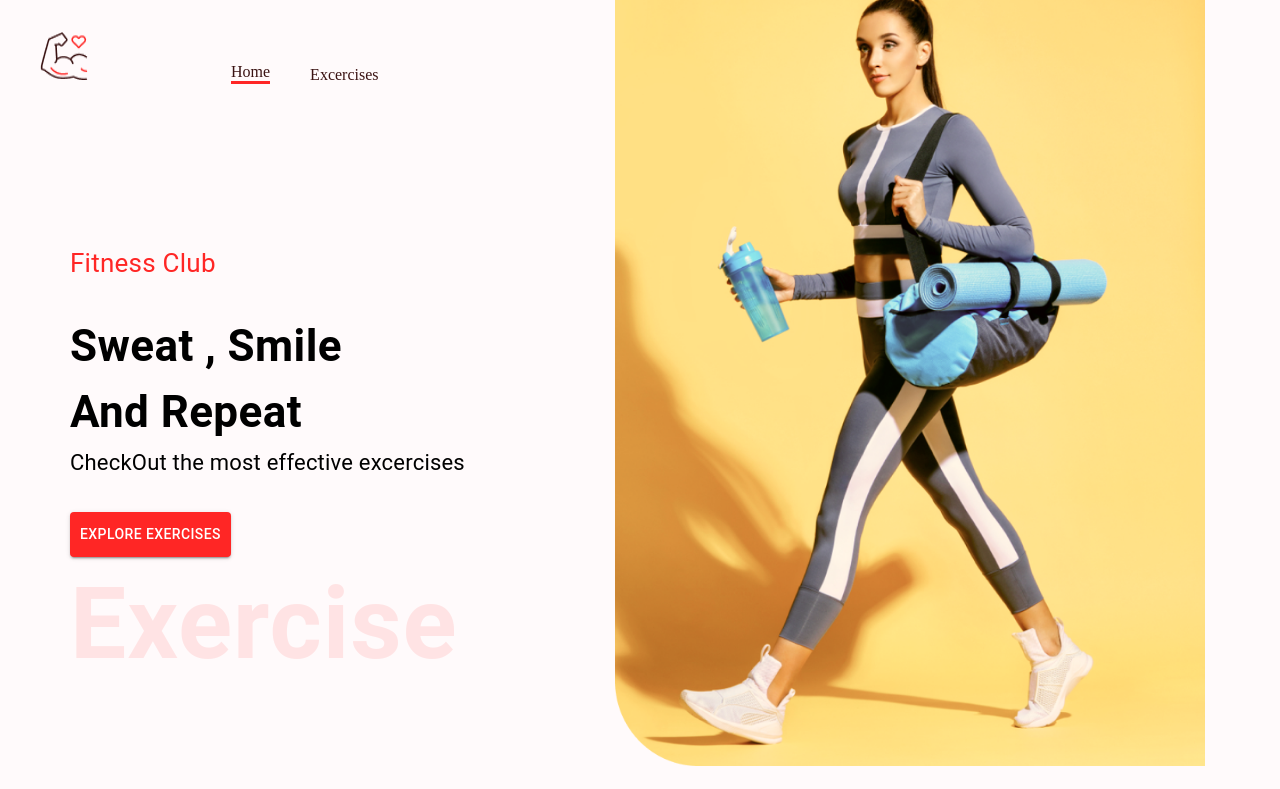
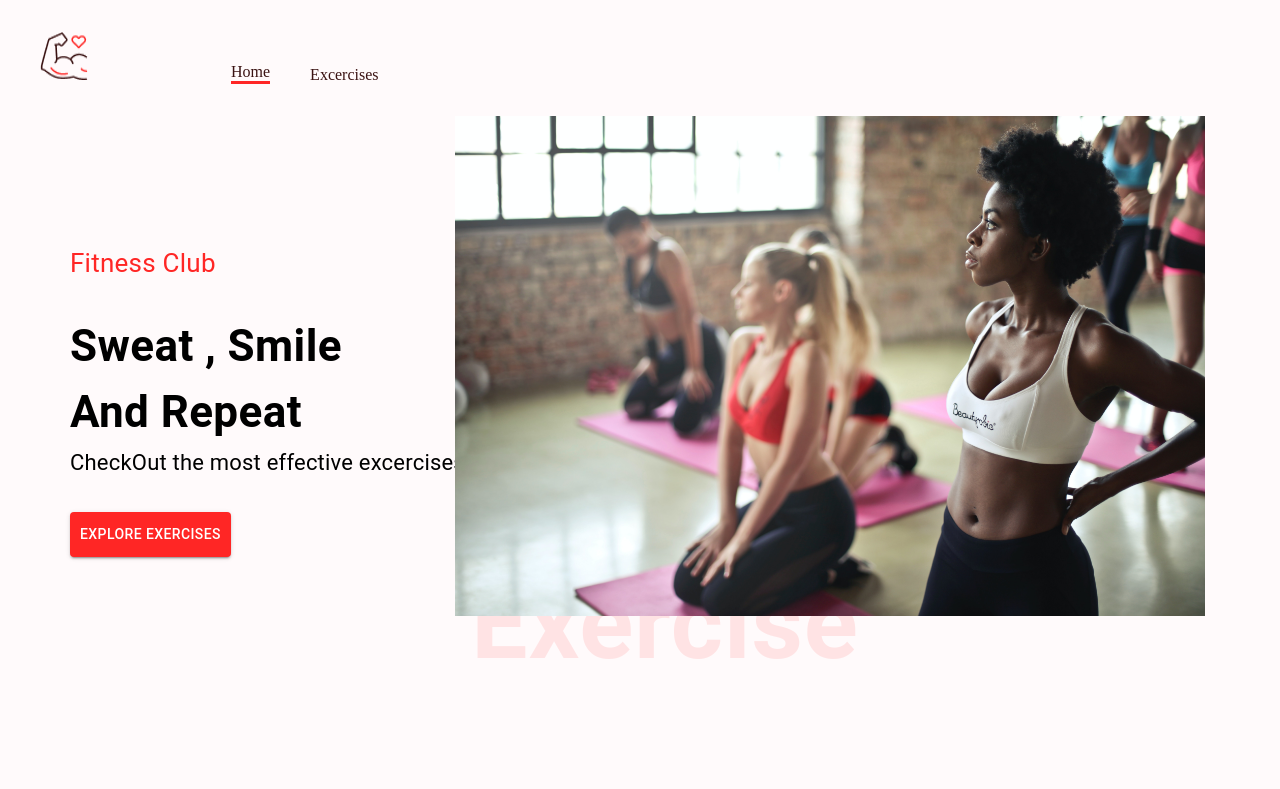
Before and after one commit to KakwiriStephen/PowerPulse-MuscleMentor, a React (Create React App) app: page / in a window 1280 px wide. Shown: the top 789 px of the page. Built offline with nearby package versions, Linux system fonts and the light colour scheme.

Commit message:
Some changes

```diff
--- a/src/App.css
+++ b/src/App.css
@@ -56,10 +56,12 @@ body {
     position: absolute;
     right: 40px;
     top: 0px;
-    width: 590px;
+    width: 750px;
+    object-fit: scale-down;
     height: 100vh;
     margin-top: -330px;
     margin-right: 35px;
+    border-radius: 0px 0px 0px 15px;
 }
 
 .exercise-card {
--- a/src/components/HeroBanner.js
+++ b/src/components/HeroBanner.js
@@ -1,7 +1,7 @@
 import React from "react";
 import { Box, Typography, Button } from "@mui/material";
 
-import heroBannerImage from "../assets/images/banner.png";
+import heroBannerImage from "../assets/images/Banner.jpg";
 
 const HeroBanner = () => {
   return (
@@ -45,6 +45,7 @@ const HeroBanner = () => {
       </Button>
 
       <Typography
+        textAlign="center"
         fontWeight={600}
         color="#FF2625"
         sx={{
```
Also changed, not shown: src/assets/images/Banner.jpg (added).
